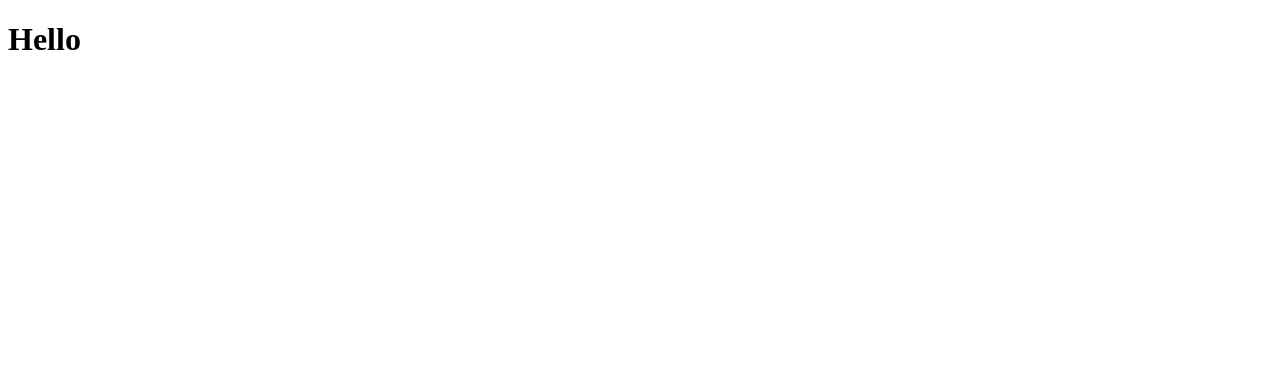
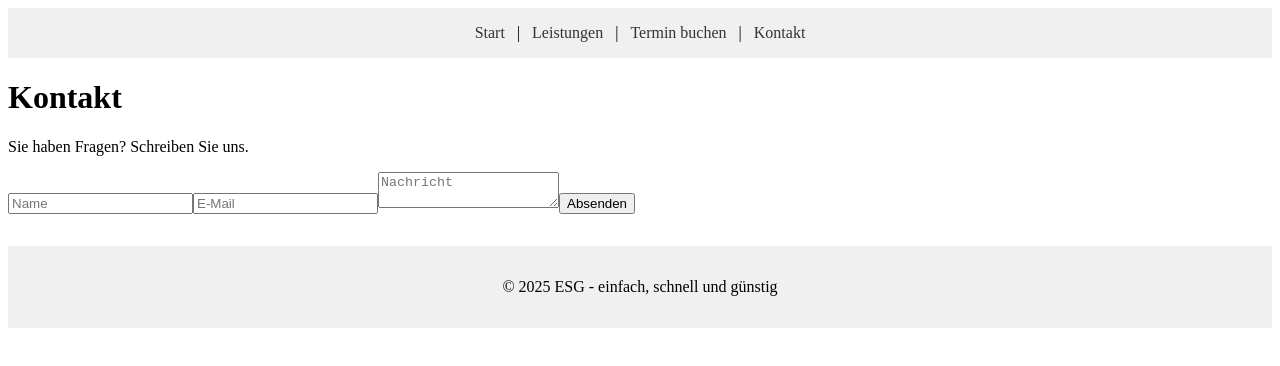
Before and after one commit to as070700/esg-el, a Nuxt app: page /contact in a window 1280 px wide. Shown: the top 366 px of the page. Built offline with nearby package versions, Linux system fonts and the light colour scheme.

Commit message:
Upgrade - Grundgerüst

```diff
--- a/app.vue
+++ b/app.vue
@@ -1,5 +1,29 @@
+/*
+📁 Projektstruktur (Nuxt 3 - Vorlage für ESG Website)
+
+/pages
+  |-- index.vue           // Startseite
+  |-- leistungen.vue      // Leistungen
+  |-- buchen.vue          // Terminbuchung mit Formular
+  |-- kontakt.vue         // Kontaktformular
+/components
+  |-- Navigation.vue      // Navigation für alle Seiten
+  |-- Footer.vue          // Optionaler Footer
+/app.vue                 // Hauptlayout mit Navigation + Footer
+*/
+
+// ----------------------------
+// Datei: app.vue
+// ----------------------------
 <template>
   <div>
-    <h1>Hello</h1>
+    <Navigation />
+    <NuxtPage />
+    <Footer />
   </div>
 </template>
+
+<script setup>
+import Navigation from '~/components/Navigation.vue'
+import Footer from '~/components/Footer.vue'
+</script>
--- /dev/null
+++ b/components/Footer.vue
@@ -0,0 +1,17 @@
+// ----------------------------
+// Datei: components/Footer.vue
+// ----------------------------
+<template>
+  <footer>
+    <p>&copy; 2025 ESG - einfach, schnell und günstig</p>
+  </footer>
+</template>
+
+<style scoped>
+footer {
+  margin-top: 2rem;
+  padding: 1rem;
+  background: #f0f0f0;
+  text-align: center;
+}
+</style>
--- /dev/null
+++ b/components/Navigation.vue
@@ -0,0 +1,27 @@
+// ----------------------------
+// Datei: components/Navigation.vue
+// ----------------------------
+<template>
+  <nav>
+    <NuxtLink to="/">Start</NuxtLink> |
+    <NuxtLink to="/leistungen">Leistungen</NuxtLink> |
+    <NuxtLink to="/buchen">Termin buchen</NuxtLink> |
+    <NuxtLink to="/kontakt">Kontakt</NuxtLink>
+  </nav>
+</template>
+
+<style scoped>
+nav {
+  padding: 1rem;
+  background: #f0f0f0;
+  text-align: center;
+}
+a {
+  margin: 0 0.5rem;
+  text-decoration: none;
+  color: #333;
+}
+a:hover {
+  text-decoration: underline;
+}
+</style>
--- /dev/null
+++ b/pages/booking.vue
@@ -0,0 +1,33 @@
+// ----------------------------
+// Datei: pages/booking.vue
+// ----------------------------
+<template>
+  <div>
+    <h1>Termin buchen</h1>
+    <form @submit.prevent="senden">
+      <input type="text" v-model="name" placeholder="Name" required />
+      <input type="email" v-model="email" placeholder="E-Mail" required />
+      <input type="date" v-model="date" required />
+      <button type="submit">Absenden</button>
+    </form>
+    <p v-if="success">Vielen Dank! Wir melden uns in Kürze.</p>
+  </div>
+</template>
+
+<script setup>
+import { ref } from 'vue'
+
+const name = ref('')
+const email = ref('')
+const date = ref('')
+const success = ref(false)
+
+const senden = async () => {
+  await fetch('https://formsubmit.co/ajax/DEINE-EMAIL@domain.de', {
+    method: 'POST',
+    headers: { 'Content-Type': 'application/json' },
+    body: JSON.stringify({ name: name.value, email: email.value, date: date.value })
+  })
+  success.value = true
+}
+</script>
--- /dev/null
+++ b/pages/contact.vue
@@ -0,0 +1,34 @@
+// ----------------------------
+// Datei: pages/contact.vue
+// ----------------------------
+<template>
+  <div>
+    <h1>Kontakt</h1>
+    <p>Sie haben Fragen? Schreiben Sie uns.</p>
+    <form @submit.prevent="senden">
+      <input type="text" v-model="name" placeholder="Name" required />
+      <input type="email" v-model="email" placeholder="E-Mail" required />
+      <textarea v-model="nachricht" placeholder="Nachricht" required></textarea>
+      <button type="submit">Absenden</button>
+    </form>
+    <p v-if="erfolg">Danke für Ihre Nachricht!</p>
+  </div>
+</template>
+
+<script setup>
+import { ref } from 'vue'
+
+const name = ref('')
+const email = ref('')
+const nachricht = ref('')
+const erfolg = ref(false)
+
+const senden = async () => {
+  await fetch('https://formsubmit.co/ajax/DEINE-EMAIL@domain.de', {
+    method: 'POST',
+    headers: { 'Content-Type': 'application/json' },
+    body: JSON.stringify({ name: name.value, email: email.value, nachricht: nachricht.value })
+  })
+  erfolg.value = true
+}
+</script>
--- /dev/null
+++ b/pages/index.vue
@@ -0,0 +1,9 @@
+// ----------------------------
+// Datei: pages/index.vue
+// ----------------------------
+<template>
+  <div>
+    <h1>Willkommen bei ESG</h1>
+    <p>Ihr Partner für Entkrümmlungen: einfach, schnell und günstig.</p>
+  </div>
+</template>
--- /dev/null
+++ b/pages/services.vue
@@ -0,0 +1,13 @@
+// ----------------------------
+// Datei: pages/services.vue
+// ----------------------------
+<template>
+  <div>
+    <h1>Unsere Leistungen</h1>
+    <ul>
+      <li>Wohnungsentkrümmlung</li>
+      <li>Haushaltsauflösung</li>
+      <li>Entrümpelung von Gewerberäumen</li>
+    </ul>
+  </div>
+</template>
```
